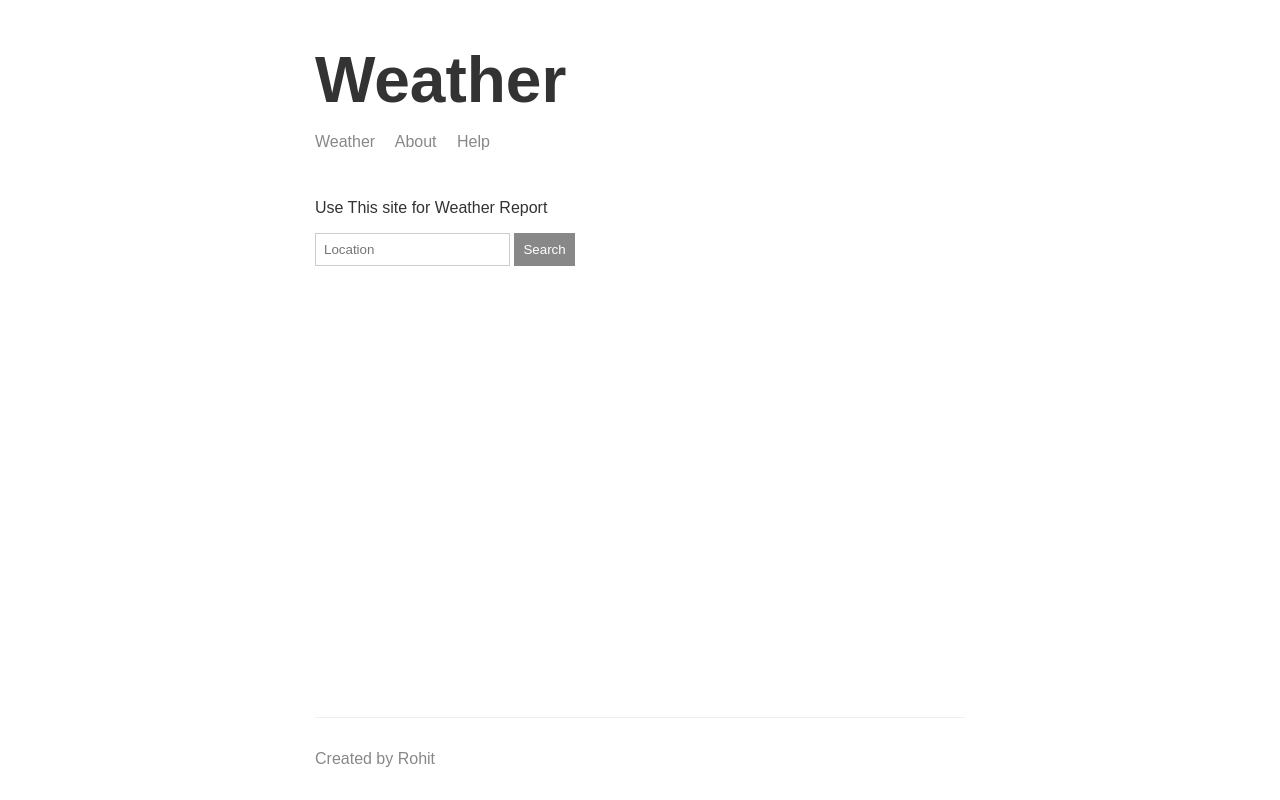
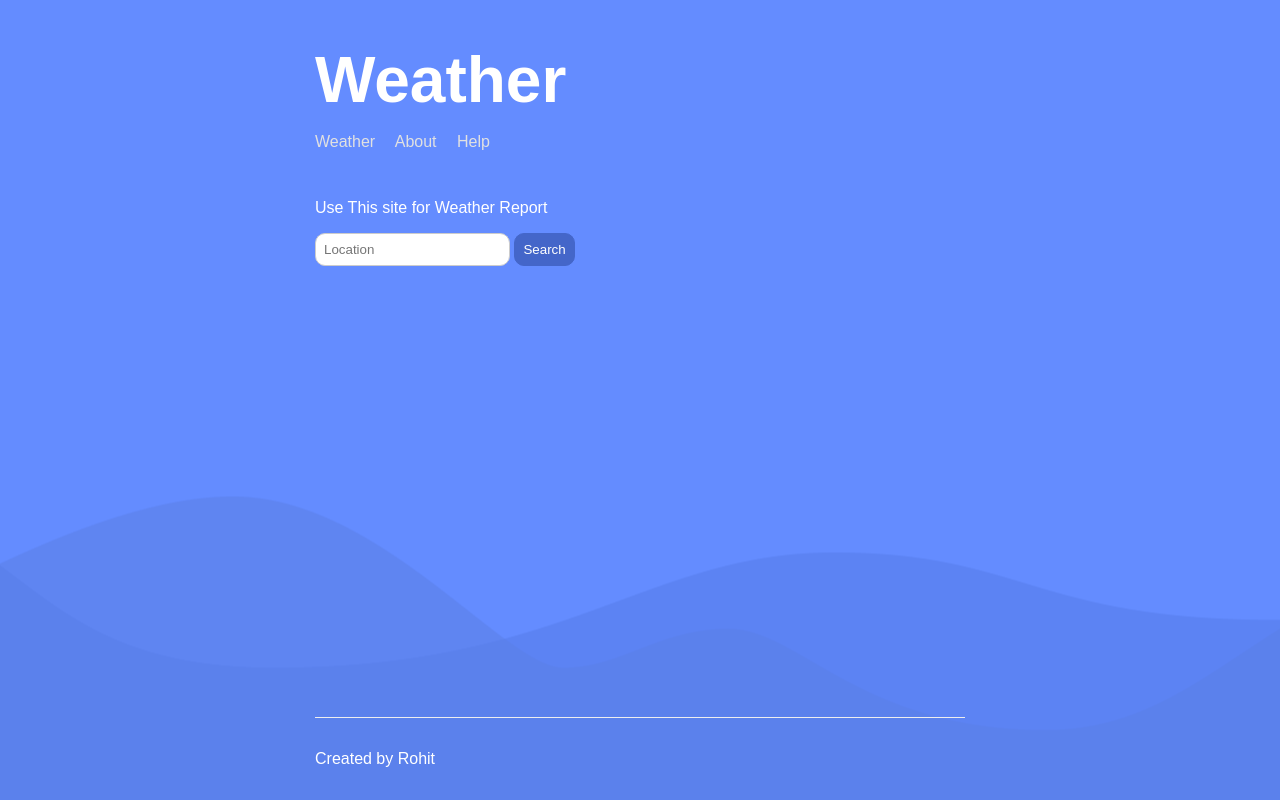
Before and after one commit to rohitray05/node-weather-website, a Node server app: page / in a window 1280 px wide. Run offline with Node 20, Linux system fonts and the light colour scheme; some libraries are stand-ins or nearby versions.

Commit message:
New Look and feel

```diff
--- a/public/css/styles.css
+++ b/public/css/styles.css
@@ -1,10 +1,12 @@
+
+
 body {
-    color: #333333;
+    color: #ffff;
     font-family: arial;
     max-width: 650px;
     margin: 0 auto;
     padding: 0 16px;
-
+    background: url('../homebg.png') no-repeat center center;
     display: flex;
     flex-direction: column;
     min-height: 100vh
@@ -15,7 +17,7 @@ body {
 }
 
 footer {
-    color: #888888;
+    color: #ffff;
     border-top: 1px solid #eeeeee;
     margin-top: 16px;
     padding: 16px 0;
@@ -32,7 +34,7 @@ h1 {
 }
 
 header a {
-    color: #888888;
+    color: #e1e1e1;
     margin-right: 16px;
     text-decoration: none;
 }
@@ -44,12 +46,19 @@ header a {
 input{
     border: 1px solid #cccccc;
     padding: 8px;
+    border-radius: 10px;
+    color: #888888;
 }
 
 button{
     cursor: pointer;
-    border: 1px solid #888888;
-    background: #888888;
+    border: 1px solid #4466c9;
+    background: #4466c9;
     color: #ffff;
     padding: 8px;
+    border-radius: 10px;
 }
+
+.para{
+    color: #ffff;
+}
--- a/template/views/index.hbs
+++ b/template/views/index.hbs
@@ -13,7 +13,7 @@
     <div class="main-content">
         {{>header}}
 
-        <p>Use This site for Weather Report</p>
+        <p class="para">Use This site for Weather Report</p>
         <form action="submit">
             <input type="text" placeholder="Location">
             <button>Search</button>
```
Also changed, not shown: public/homebg.png (added).
